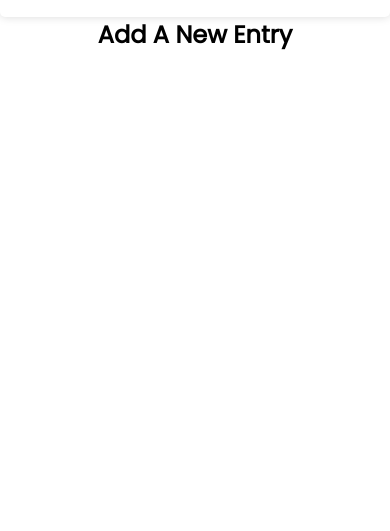
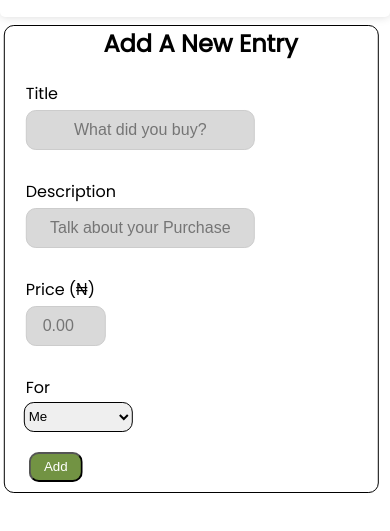
Before and after one commit to Johnniewhite/Every-Penny, a website: page real_dash.html in a window 390 px wide. Shown: the part 83-614 px from the top of the page. Drawn offline with Linux system fonts and the light colour scheme.

Commit message:
FEAT: added new entry form; styled form; made form responsive

```diff
--- a/other.css
+++ b/other.css
@@ -74,6 +74,89 @@ input[type=checkbox] {
   user-select: none;
 }
 
+#part2 {
+  padding: 2%;
+}
+
+#addEntrySection {
+
+  justify-content: center;
+  width: 700px;
+  height: 300px;
+  flex-shrink: 0;
+  border-radius: 10px;
+  border: 1px solid #000;
+  background: #FFF;
+  position: relative;
+  left: 50%;
+  transform: translate(-50%);
+}
+
+
+select {
+  width: 100px;
+  height: 30px;
+  border: 1px solid #000000;
+  border-radius: 10px;
+}
+
+select option {
+  padding: 5px;
+}
+
+#divForTitle input {
+  width: 200px;
+  text-align: center;
+  border: 1px solid #ccc;
+  border-radius: 10px;
+  padding: 10px;
+  font-size: 16px;
+  font-weight: 500;
+  background-color: #D9D9D9;
+}
+
+#divForDescription input {
+  width: 300px;
+  text-align: center;
+  border: 1px solid #ccc;
+  border-radius: 10px;
+  padding: 10px;
+  font-size: 16px;
+  font-weight: 500;
+  background-color: #D9D9D9;
+}
+
+#divForPrice input  {
+width: 100px;
+text-align: center;
+border: 1px solid #ccc;
+border-radius: 10px;
+padding: 10px;
+font-size: 16px;
+font-weight: 500;
+background-color: #D9D9D9;
+
+}
+
+#inputFields label {
+  width: 100px;
+  margin-left: 20px;
+  margin-right: 50px;
+}
+
+button {
+  width: 54px;
+  height: 30px;
+  border-radius: 10px;
+  background-color: #729343;
+  color: #fff;
+  flex-shrink: 0;
+  transition: ease;
+  margin-left: 90%;
+}
+
+
+
 /* APPLYING MEDIA QUERIES */
 @media (max-width: 768px) {
  .menu {
@@ -110,4 +193,57 @@ input[type=checkbox] {
   .hamburger {
     display: block;
   }
+
+  #addEntrySection {
+    width: auto;
+    height: auto;
+    margin-left: 0;
+    position: relative;
+    left: 49%;
+    padding-left: 5%;
+    padding-bottom: 10px;
+  }
+
+  #inputFields {
+    display: block;
+    margin-top: 20px;
+  }
+
+  #inputFields label {
+    display: block;
+    margin: 2px;
+  }
+
+  #inputFields input {
+    width: fit-content;
+    margin: 2px;
+  }
+
+  #inputFields select {
+    margin-bottom: 20px;
+    width: fit-content;
+  }
+  #divForDescription input {
+    width: fit-content;
+  }
+  #divForPrice input {
+    width: 80px;
+  }
+  button {
+    width: 54px;
+    height: 30px;
+    border-radius: 10px;
+    background-color: #729343;
+    color: #fff;
+    flex-shrink: 0;
+    transition: ease;
+    margin-left: 5px;
+  }
+
 }
+
+
+
+/* ----------------- */
+/* PART TWO */
+/* ------------ */
--- a/real_dash.html
+++ b/real_dash.html
@@ -35,11 +35,40 @@
   </nav>
 
 
+  <div id="part2">
+    <div id="addEntrySection">
+      <div>
+      <h2 style='text-align:center;'>Add A New Entry</h2>
+    </div>
+    <div id="inputFields">
+      <div id="divForTitle">
+    <label for="title">Title</label>
+    <input type="text" id="title" placeholder="What did you buy?">
+  </div>
+    <br>
+    <div id="divForDescription">
+    <label for="description">Description</label>
+    <input type="text" id="description" placeholder="Talk about your Purchase">
+  </div>
+    <br>
+  <div id="divForPrice">
+    <label for="price">Price (&#8358;)</label>
+    <input type="number" id="price" placeholder="0.00">
+    </div>
+  <br>
+    <label for="forWho">For</label>
+    <select id="dropdown">
+    <option value="Me">Me</option>
+    <option value="Someone Else">Someone Else</option>
+    </select>
+   <br>
+    <button id="addButton">Add</button>
+  </div>
+    </div>
+  </div>
 
-  <div id="addEntrySection">
-    <div>
-    <h2 style='text-align:center;'>Add A New Entry</h2>
-  </div>
+
+
 
 
   </div>
```
